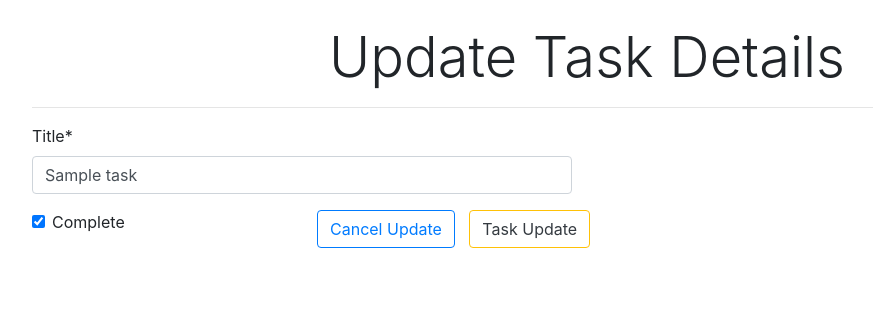
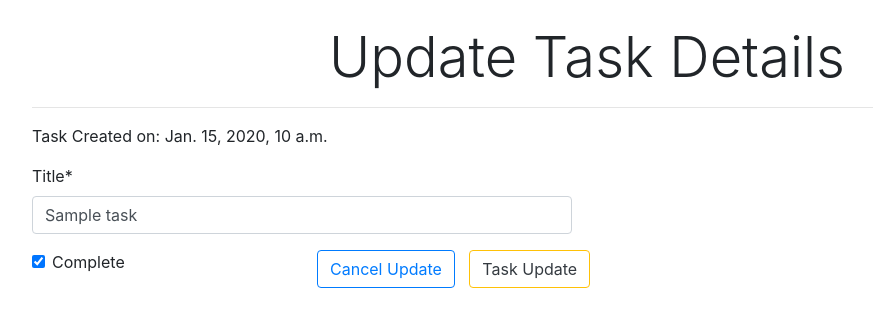
Before and after one commit to ironsubhajit/to-do-app, a Django app: page /task_update/1/ in a window 1280 px wide. Shown: the top 327 px of the page, without its empty margins (53-926 px from the left). Run offline with Django 3.2, Linux system fonts and the light colour scheme; tables that the repository leaves empty hold one stand-in row (values such as "Sample post"); some libraries are stand-ins or nearby versions.

Commit message:
Add 'Task Creation Details'

```diff
--- a/todo/task/templates/task/update_task.html
+++ b/todo/task/templates/task/update_task.html
@@ -5,6 +5,7 @@
     <div class="container">
         <h3 class="display-4 text-center">Update Task Details</h3>
         <hr>
+        <p class="fs-3">Task Created on: {{ task.created }}</p>
         <form method='POST'>
             {% csrf_token %}
             <div class="row">
```
